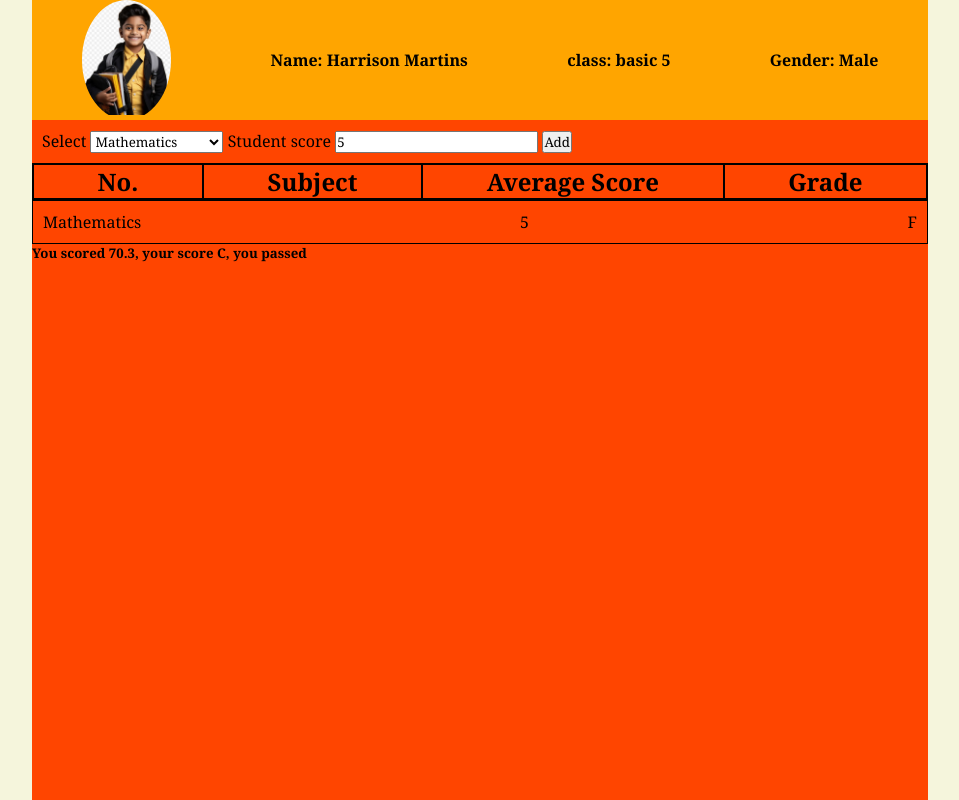
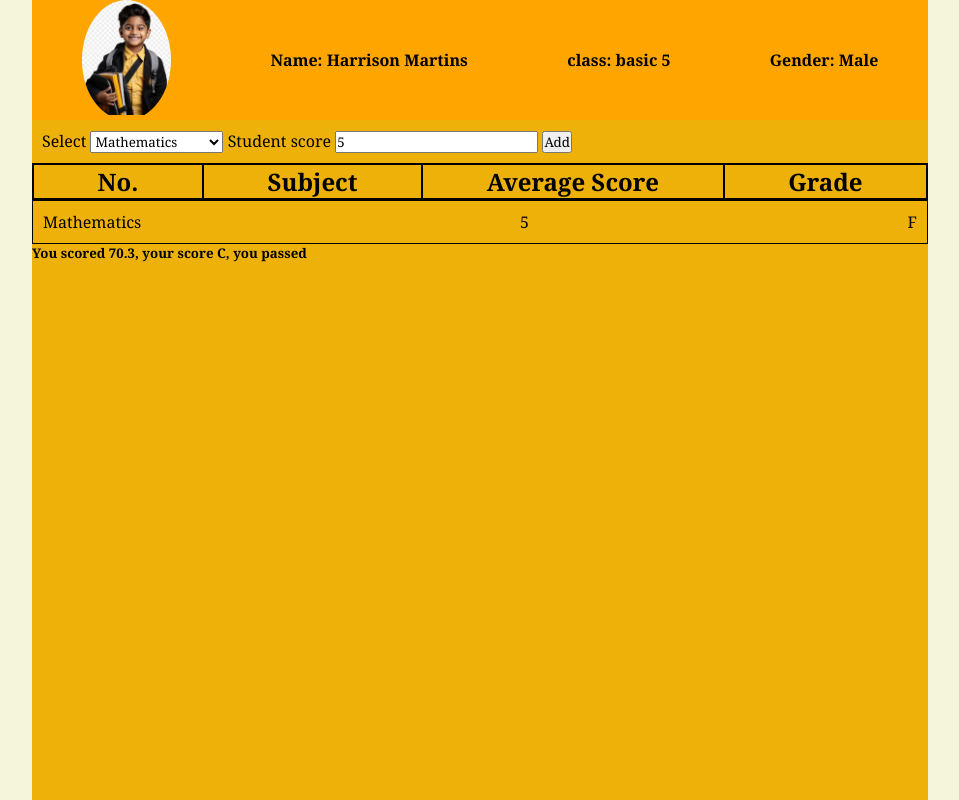
Before and after one commit to Martosky/studentData, a plain HTML site: page index.html in a window 1280 px wide. Both pictures are taken after typing "5" into the empty fields and a click on the button "Add". Shown: the whole page, without its empty margins (160-1119 px from the left). Drawn offline with Linux system fonts and the light colour scheme.

Commit message:
correcting some errors

```diff
--- a/script.js
+++ b/script.js
@@ -20,7 +20,7 @@ function checkAverage(scores){
 
 function getGrade(score){
       if(score === 100){
-        return A++
+        return "A+";
       }else if(score >= 90){
         return "A";
       }else if(score >= 80){
@@ -30,9 +30,9 @@ function getGrade(score){
       }else if(score >= 60){
         return "D";
       }else if(score >= 50){
-        return "E"
+        return "E";
       }else{
-        return "F"
+        return "F";
       }
 
 }
@@ -45,10 +45,8 @@ function checkGrade(score){
 function addScoreGrade(){
     let subject = selectElem.value;
     let stScore = inputValue.value;
-    if(stScore !== ""){
-    let grade = getGrade(stScore)
-    outputData.innerHTML = `<p>${subject}</p> <p>${stScore}</p> <p>${grade}</p>`
-  }else{
-    alert("Input student score")
-  }
+    let grade = getGrade(stScore);
+    let dataOputElem = `<p>${subject}</p> <p>${stScore}</p> <p>${grade}</p> \n`
+    outputData.insertAdjacentHTML("beforeend", dataOputElem)
+    subject = ""
 }
--- a/style.css
+++ b/style.css
@@ -1,5 +1,5 @@
 :root {
-    --background : orangered;
+    --background : rgb(238, 177, 10);
     --element : orange;
 }
 
@@ -61,6 +61,7 @@ h2{
     border: 1px solid black;
     display: flex;
     flex-direction: row;
+    flex-wrap: wrap;
     justify-content: space-between;
 }
 
```
